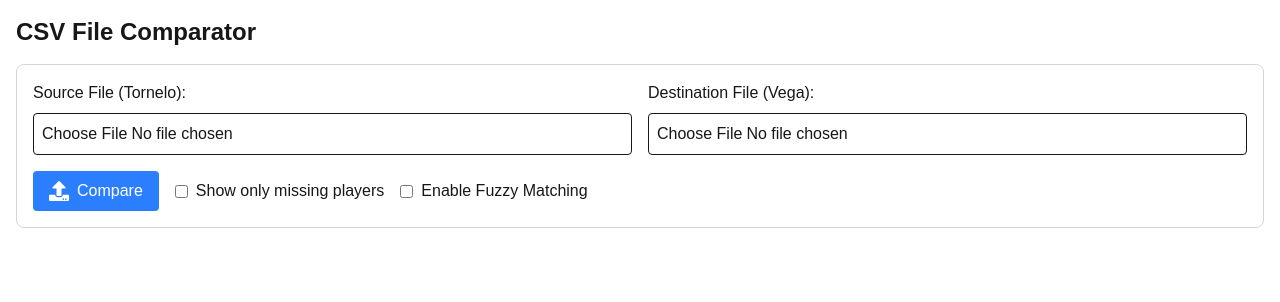
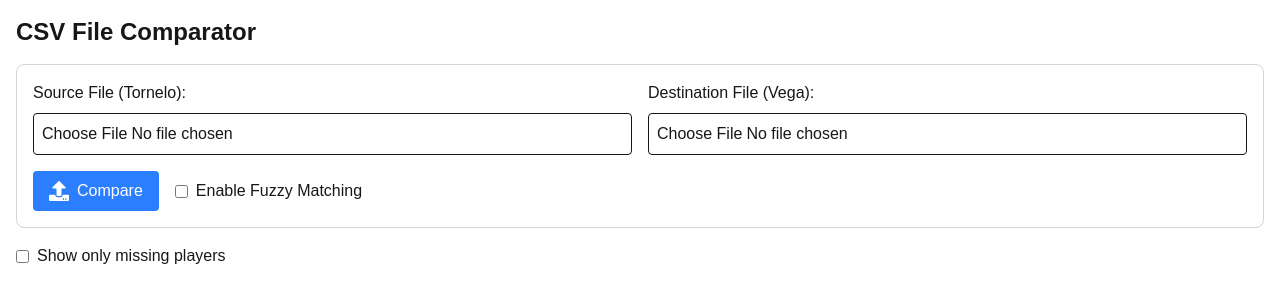
Before and after one commit to samuraitruong/tornelo-vega-diff, a Next.js app: page / in a window 1280 px wide. Shown: the top 302 px of the page. Built offline with nearby package versions, Linux system fonts and the light colour scheme.

Commit message:
layout update

```diff
--- a/src/app/page.tsx
+++ b/src/app/page.tsx
@@ -94,15 +94,6 @@ export default function Home() {
           <label className="flex items-center mr-4">
             <input
               type="checkbox"
-              checked={filterMissing}
-              onChange={(e) => setFilterMissing(e.target.checked)}
-              className="mr-2"
-            />
-            Show only missing players
-          </label>
-          <label className="flex items-center mr-4">
-            <input
-              type="checkbox"
               checked={useFuzzyMatch}
               onChange={(e) => setUseFuzzyMatch(e.target.checked)}
               className="mr-2"
@@ -125,6 +116,16 @@ export default function Home() {
           )}
         </div>
       </div>
+
+      <label className="flex items-center mr-4">
+        <input
+          type="checkbox"
+          checked={filterMissing}
+          onChange={(e) => setFilterMissing(e.target.checked)}
+          className="mr-2"
+        />
+        Show only missing players
+      </label>
 
       {filteredPlayers.length > 0 && (
         <div className="mt-4">
```
